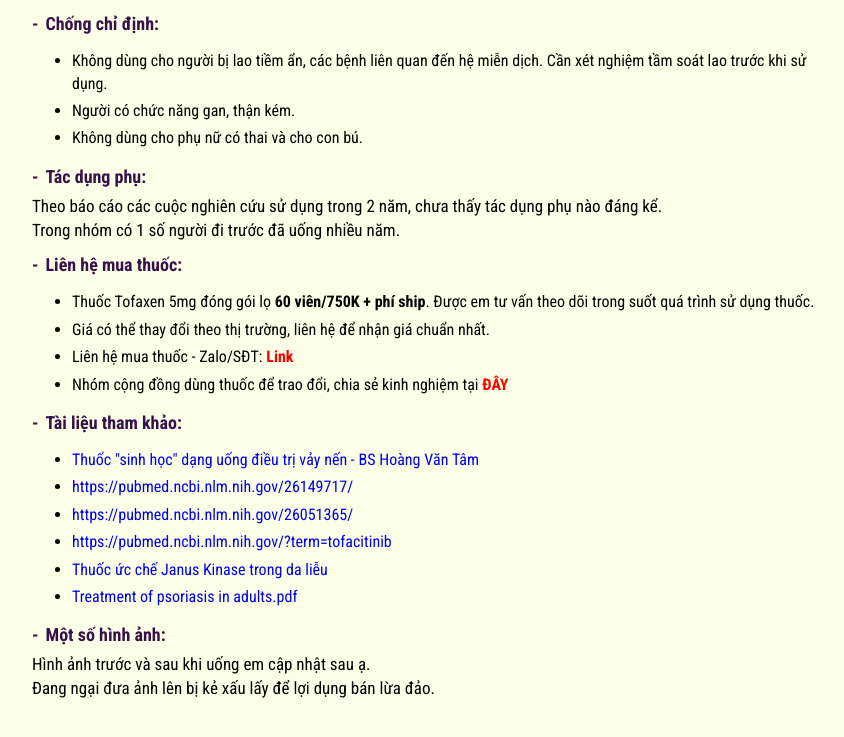
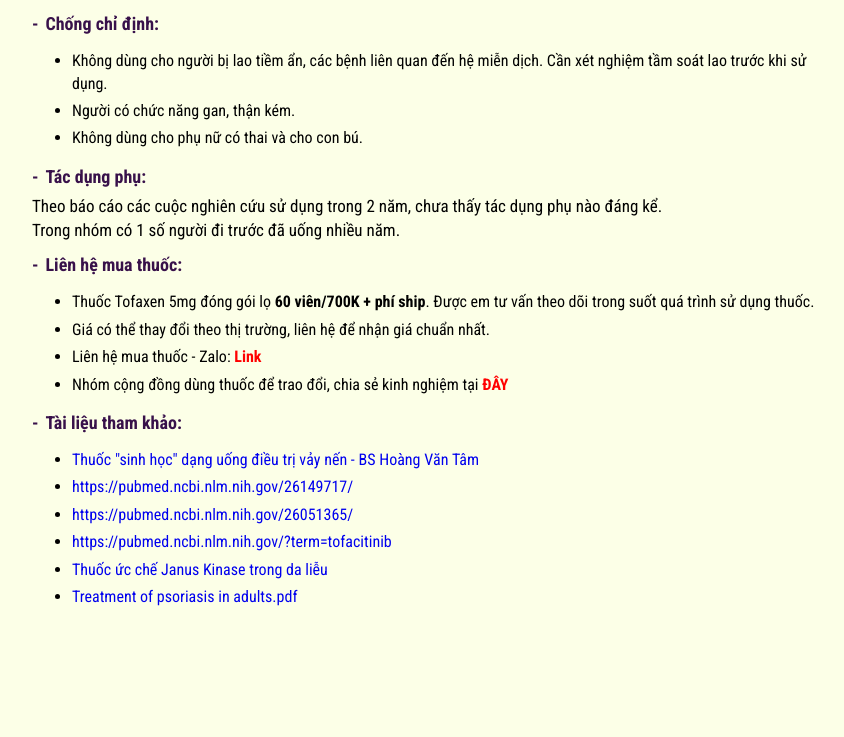
Before and after one commit to tnymu96/tofaxen, a plain HTML site: page index.html in a window 1280 px wide. Shown: the part 1479-2216 px from the top of the page, without its empty margins (208-1052 px from the left). After the commit the page ends 2173 px from the top, so only its background shows below. Drawn offline with Linux system fonts and the light colour scheme.

Commit message:
Update index.html

```diff
--- a/index.html
+++ b/index.html
@@ -126,9 +126,9 @@ Sau <b>45 ngày</b> sử dụng với liều 4 viên/ngày:<br>
 			<p class="sub-content">
 
 				<ul>
-					<li>Thuốc Tofaxen 5mg đóng gói lọ <b>60 viên/750K + phí ship</b>. Được em tư vấn theo dõi trong suốt quá trình sử dụng thuốc.</li>
+					<li>Thuốc Tofaxen 5mg đóng gói lọ <b>60 viên/700K + phí ship</b>. Được em tư vấn theo dõi trong suốt quá trình sử dụng thuốc.</li>
 					<li>Giá có thể thay đổi theo thị trường, liên hệ để nhận giá chuẩn nhất.</li>
-					<li>Liên hệ mua thuốc - Zalo/SĐT: <a href="https://zalo.me/tnymu96" target="_blank" style="color: red; font-weight: bold; text-decoration: none;">Link</a></li>
+					<li>Liên hệ mua thuốc - Zalo: <a href="https://zalo.me/tnymu96" target="_blank" style="color: red; font-weight: bold; text-decoration: none;">Link</a></li>
 					<li>Nhóm cộng đồng dùng thuốc để trao đổi, chia sẻ kinh nghiệm tại <a href="https://zalo.me/g/znmpyy737" target="_blank" style="color: red; font-weight: bold; text-decoration: none;">ĐÂY</a></li>
 				</ul>
 
@@ -151,13 +151,13 @@ Sau <b>45 ngày</b> sử dụng với liều 4 viên/ngày:<br>
 			</p>
 		</div>
 
-<div class="wrap-section">
+<!-- <div class="wrap-section">
 			<h3 class="sub-title">Một số hình ảnh:</h3>
 			<p class="sub-content">
 				Hình ảnh trước và sau khi uống em cập nhật sau ạ. <br>
 				Đang ngại đưa ảnh lên bị kẻ xấu lấy để lợi dụng bán lừa đảo.
 			</p>
-		</div>
+		</div> -->
 
 		</div>
 		<div style="height: 70px;"></div>
```
